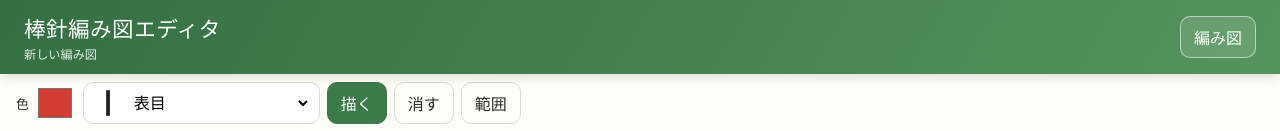
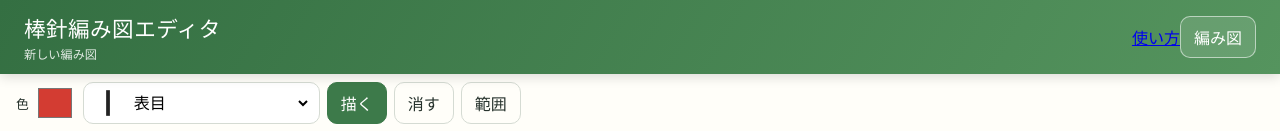
Before and after one commit to K0mork/knittingEditor, a React (Vite) app: page / in a window 1280 px wide. Shown: the top 131 px of the page. Built offline with nearby package versions, Linux system fonts and the light colour scheme.

Commit message:
Link editor to usage guide

```diff
--- a/src/App.tsx
+++ b/src/App.tsx
@@ -248,7 +248,10 @@ export default function App() {
   return <div className="app-shell">
     <header className="app-header">
       <div><h1>棒針編み図エディタ</h1><p>{activeDocument.name}{dirty ? '（保存中…）' : ''}</p></div>
-      <button className="header-document" onClick={() => togglePanel('documents')}>編み図</button>
+      <div className="header-actions">
+        <a className="header-guide" href="/guide/">使い方</a>
+        <button className="header-document" onClick={() => togglePanel('documents')}>編み図</button>
+      </div>
     </header>
 
     <main className="workspace">
```
